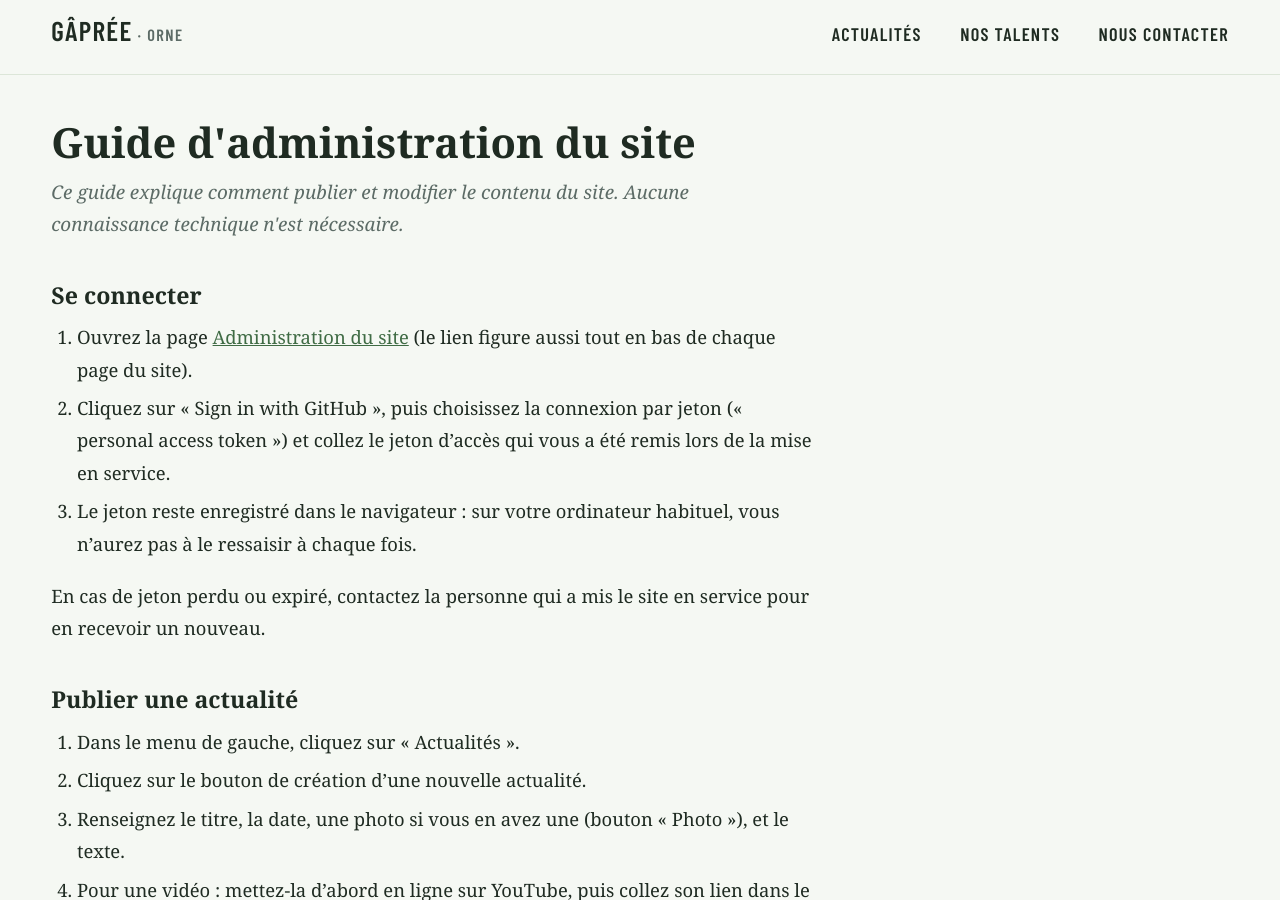
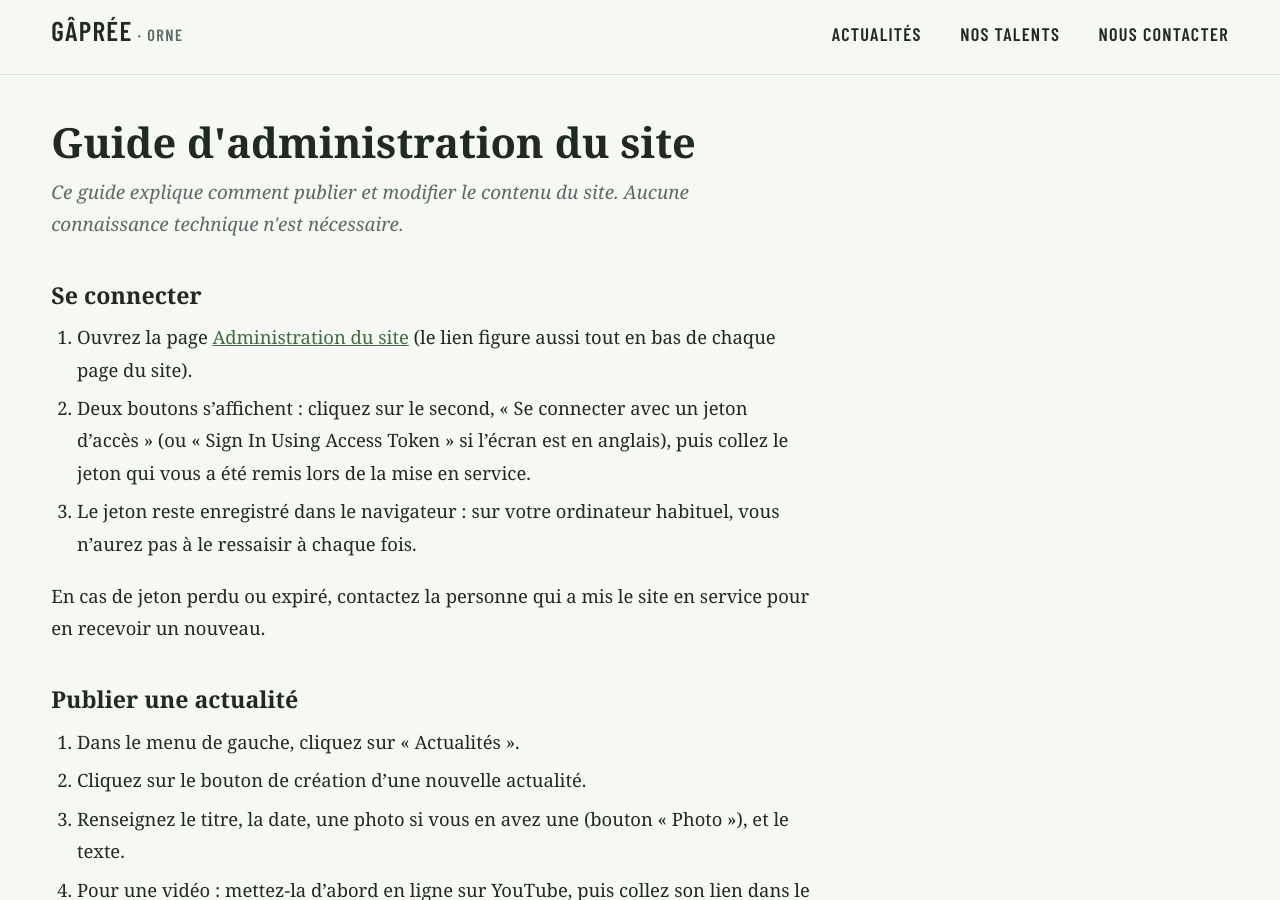
Before and after one commit to davidlotaut/gapree-website, a Jekyll site: the page built from guide-administration.md, in a window 1280 px wide and 900 px high. Built offline with Jekyll 4.4.1, drawn with Linux system fonts in a browser that asks for light colours.

Commit message:
docs: guide de connexion aligné sur l'écran réel de Sveltia (deux boutons)
Co-Authored-By: Claude Fable 5 <noreply@anthropic.com>

```diff
--- a/guide-administration.md
+++ b/guide-administration.md
@@ -8,7 +8,7 @@ chapo: "Ce guide explique comment publier et modifier le contenu du site. Aucune
 ## Se connecter
 
 1. Ouvrez la page [Administration du site]({{ '/admin/' | relative_url }}) (le lien figure aussi tout en bas de chaque page du site).
-2. Cliquez sur « Sign in with GitHub », puis choisissez la connexion par jeton (« personal access token ») et collez le jeton d'accès qui vous a été remis lors de la mise en service.
+2. Deux boutons s'affichent : cliquez sur le second, « Se connecter avec un jeton d'accès » (ou « Sign In Using Access Token » si l'écran est en anglais), puis collez le jeton qui vous a été remis lors de la mise en service.
 3. Le jeton reste enregistré dans le navigateur : sur votre ordinateur habituel, vous n'aurez pas à le ressaisir à chaque fois.
 
 En cas de jeton perdu ou expiré, contactez la personne qui a mis le site en service pour en recevoir un nouveau.
```
